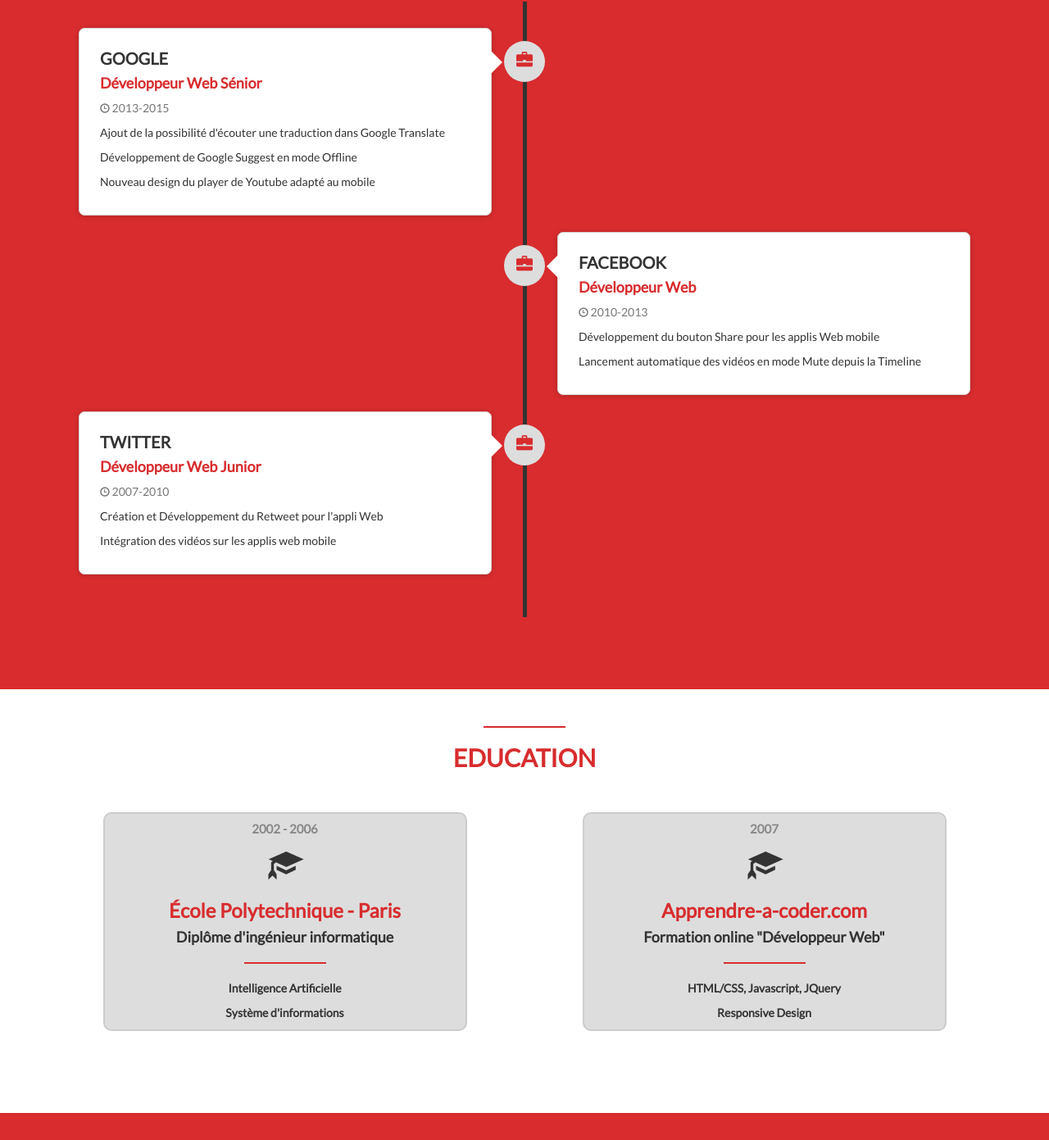
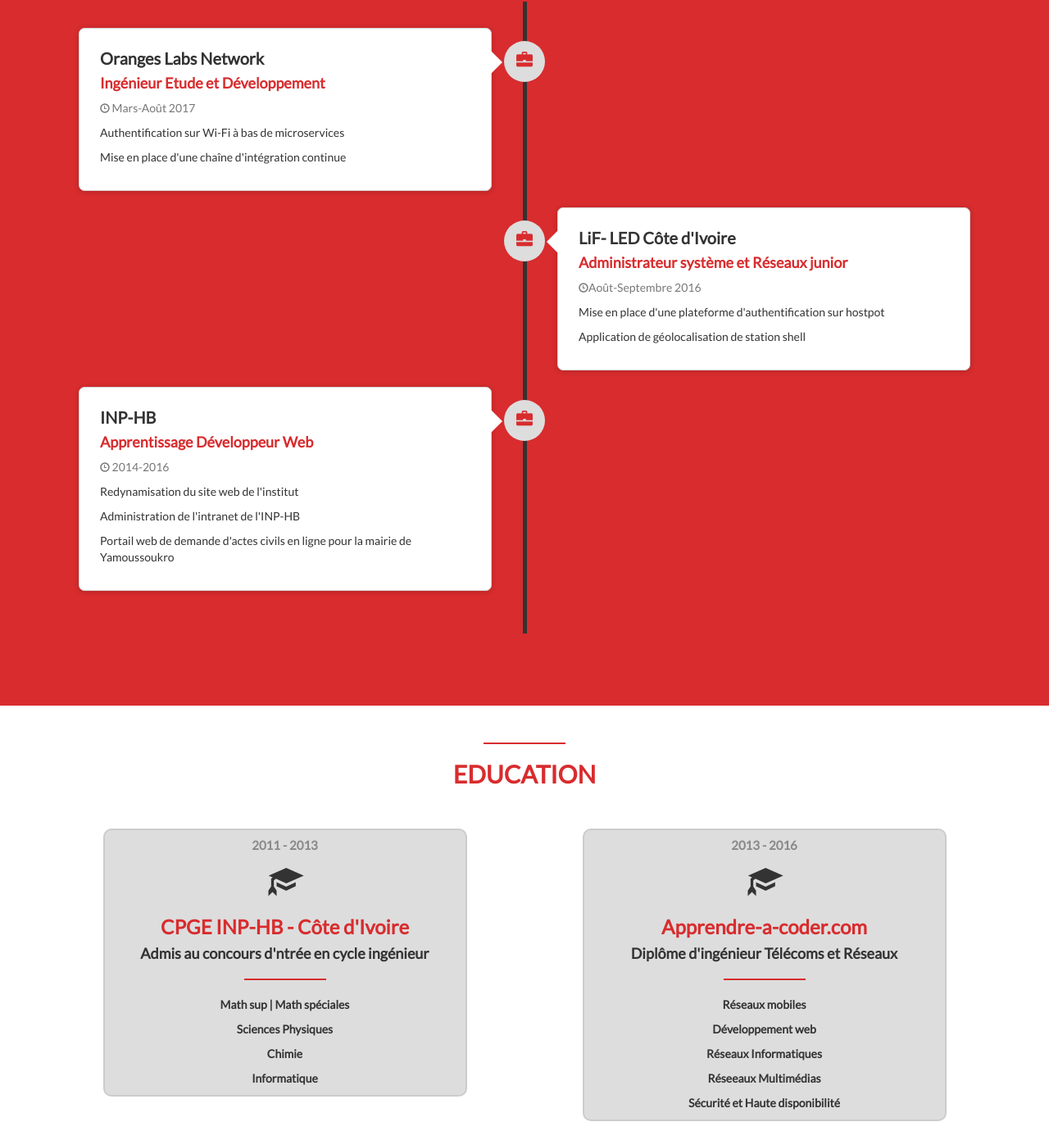
Before and after one commit to nykykof/cv, a plain HTML site: page index.html in a window 1280 px wide. Shown: the part 1316-2707 px from the top of the page at 82% size. Drawn offline with nearby package versions, Linux system fonts and the light colour scheme.

Commit message:
modif index

```diff
--- a/index.html
+++ b/index.html
@@ -1,7 +1,7 @@
 <!DOCTYPE html>
 <html>
     <head>
-        <title>CV John</title>
+        <title>CV Yannick</title>
         <meta charset="utf-8"/>
         <meta name="viewport" content="width=device-width, initial-scale=1">
         <script src="https://ajax.googleapis.com/ajax/libs/jquery/1.11.3/jquery.min.js"></script>
@@ -11,7 +11,7 @@
         <link rel="stylesheet" href="css/style.css">
         <script src="js/script.js"></script>
     </head>
-    <body>
+    <body data-spy="scroll" data-target=".navbar" data-offset="60">
         <nav class="navbar navbar-default navbar-fixed-top">
             <div class="container">
                 <div class="navbar-header">
@@ -38,7 +38,7 @@
                 <img src="images/me.jpg" alt="John" class="img-circle">
             </div>
             <div class="heading">
-                <h1>Hello, c'est moi John</h1>
+                <h1>Hello, c'est moi Yannick</h1>
                 <h3>Développeur Web</h3>
                 <a href="docs/CV_JOHN.pdf" class="button1">Télécharger CV</a>
             </div>
@@ -100,14 +100,14 @@
                         <div class="timeline-panel-container">
                             <div class="timeline-panel">
                                 <div class="timeline-heading">
-                                    <h3>GOOGLE</h3>
-                                    <h4>Développeur Web Sénior</h4>
-                                    <p class="text-muted"><small class="glyphicon glyphicon-time"></small> 2013-2015</p>
+                                    <h3>Oranges Labs Network</h3>
+                                    <h4>Ingénieur Etude et Développement</h4>
+                                    <p class="text-muted"><small class="glyphicon glyphicon-time"></small> Mars-Août 2017</p>
                                 </div>
                                 <div class="timeline-body">
-                                    <p>Ajout de la possibilité d'écouter une traduction dans Google Translate</p>
-                                    <p>Développement de Google Suggest en mode Offline</p>
-                                    <p>Nouveau design du player de Youtube adapté au mobile</p>
+                                    <p>Authentification sur Wi-Fi à bas de microservices</p>
+                                    <p>Mise en place d'une chaîne d'intégration continue</p>
+                                   <!-- <p>Nouveau design du player de Youtube adapté au mobile</p>-->
                                 </div>
                             </div>
                         </div>
@@ -117,13 +117,13 @@
                         <div class="timeline-panel-container-inverted">
                             <div class="timeline-panel">
                                 <div class="timeline-heading">
-                                    <h3>FACEBOOK</h3>
-                                    <h4>Développeur Web</h4>
-                                    <p class="text-muted"><small class="glyphicon glyphicon-time"></small> 2010-2013</p>
+                                    <h3>LiF- LED Côte d'Ivoire</h3>
+                                    <h4>Administrateur système et Réseaux junior</h4>
+                                    <p class="text-muted"><small class="glyphicon glyphicon-time"></small>Août-Septembre 2016</p>
                                 </div>
                                 <div class="timeline-body">
-                                    <p>Développement du bouton Share pour les applis Web mobile</p>
-                                    <p>Lancement automatique des vidéos en mode Mute depuis la Timeline</p>
+                                    <p>Mise en place d'une plateforme d'authentification sur hostpot</p>
+                                    <p>Application de géolocalisation de station shell</p>
                                 </div>
                             </div>
                         </div>
@@ -133,13 +133,14 @@
                         <div class="timeline-panel-container">
                             <div class="timeline-panel">
                                 <div class="timeline-heading">
-                                    <h3>TWITTER</h3>
-                                    <h4>Développeur Web Junior</h4>
-                                    <p class="text-muted"><small class="glyphicon glyphicon-time"></small> 2007-2010</p>
+                                    <h3>INP-HB</h3>
+                                    <h4>Apprentissage Développeur Web</h4>
+                                    <p class="text-muted"><small class="glyphicon glyphicon-time"></small> 2014-2016</p>
                                 </div>
                                 <div class="timeline-body">
-                                    <p>Création et Développement du Retweet pour l'appli Web</p>
-                                    <p>Intégration des vidéos sur les applis web mobile</p>
+                                    <p>Redynamisation du site web de l'institut</p>
+                                    <p>Administration de l'intranet de l'INP-HB</p>
+                                    <p>Portail web de demande d'actes civils en ligne pour la mairie de Yamoussoukro</p>
                                 </div>
                             </div>
                         </div>
@@ -157,24 +158,29 @@
                 <div class="row">
                     <div class="col-sm-6">
                         <div class="education-block">
-                            <h5>2002 - 2006</h5>
+                            <h5>2011 - 2013</h5>
                             <span class="glyphicon glyphicon-education"></span>
-                            <h3>École Polytechnique - Paris</h3>
-                            <h4>Diplôme d'ingénieur informatique</h4>
+                            <h3>CPGE INP-HB - Côte d'Ivoire</h3>
+                            <h4>Admis au concours d'ntrée en cycle ingénieur</h4>
                             <div class="red-divider"></div>
-                            <p>Intelligence Artificielle</p>
-                            <p>Système d'informations</p>
+                            <p>Math sup | Math spéciales </p>
+                            <p>Sciences Physiques</p>
+                            <p>Chimie</p>
+                            <p>Informatique</p>
                         </div>
                     </div>
                      <div class="col-sm-6">
                          <div class="education-block">
-                            <h5>2007</h5>
+                            <h5>2013 - 2016</h5>
                             <span class="glyphicon glyphicon-education"></span>
                             <h3>Apprendre-a-coder.com</h3>
-                            <h4>Formation online "Développeur Web"</h4>
+                            <h4>Diplôme d'ingénieur Télécoms et Réseaux</h4>
                             <div class="red-divider"></div>
-                            <p>HTML/CSS, Javascript, JQuery</p>
-                            <p>Responsive Design</p>
+                            <p>Réseaux mobiles</p>
+                            <p>Développement web</p>
+                            <p>Réseaux Informatiques</p>
+                            <p>Réseeaux Multimédias</p>
+                            <p>Sécurité et Haute disponibilité</p>
                         </div>
                     </div>
                 </div>
@@ -190,17 +196,17 @@
                 <div class="row">
                     <div class="col-sm-4">
                         <a class="thumbnail" href="http://www.facebook.com" target="_blank">
-                            <img src="images/facebook_share.png" alt="facebook share">
+                            <img src="images/facebook-share.png" alt="facebook share">
                         </a>
                     </div>
                      <div class="col-sm-4">
                         <a class="thumbnail" href="http://www.google.com" target="_blank">
-                            <img src="images/google_translate.png" alt="google translate">
+                            <img src="images/google-translate.png" alt="google translate">
                         </a>
                     </div>
                      <div class="col-sm-4">
                         <a class="thumbnail" href="http://www.twitter.com" target="_blank">
-                            <img src="images/twitter_video.png" alt="twitter video">
+                            <img src="images/twitter-video.png" alt="twitter video">
                         </a>
                     </div>
                 </div>
@@ -212,12 +218,12 @@
                     </div>
                      <div class="col-sm-4">
                         <a class="thumbnail" href="http://www.twitter.com" target="_blank">
-                            <img src="images/twitter_retweet.png" alt="twitter retweet">
+                            <img src="images/twitter-retweet.png" alt="twitter retweet">
                         </a>
                     </div>
                      <div class="col-sm-4">
                         <a class="thumbnail" href="http://www.facebook.com" target="_blank">
-                            <img src="images/facebook_video.png" alt="facebook video">
+                            <img src="images/facebook-video.png" alt="facebook video">
                         </a>
                     </div>
                 </div>
@@ -264,7 +270,7 @@
             <a href="#about">
                 <span class="glyphicon glyphicon-chevron-up"></span>
             </a>
-            <h5>© 2016 APPRENDRE-A-CODER.COM</h5>
+            <h5>© 2016 kyann.fr</h5>
         </footer>
     </body>
 </html>
```
